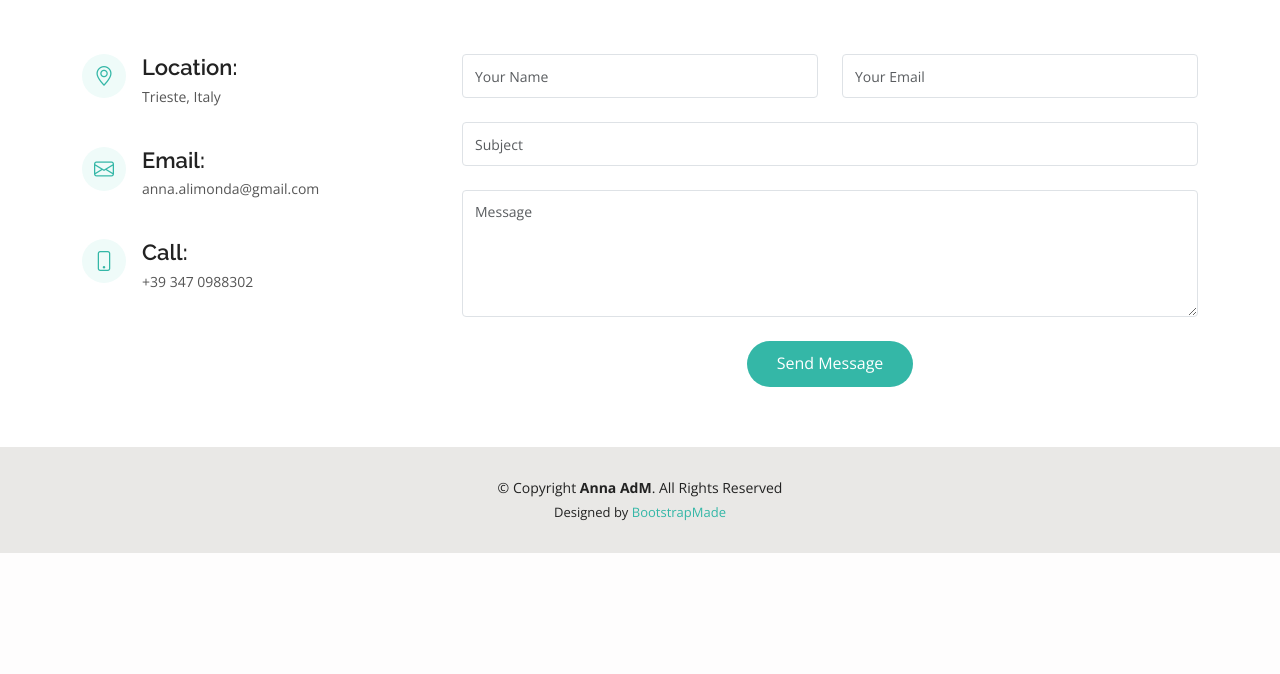
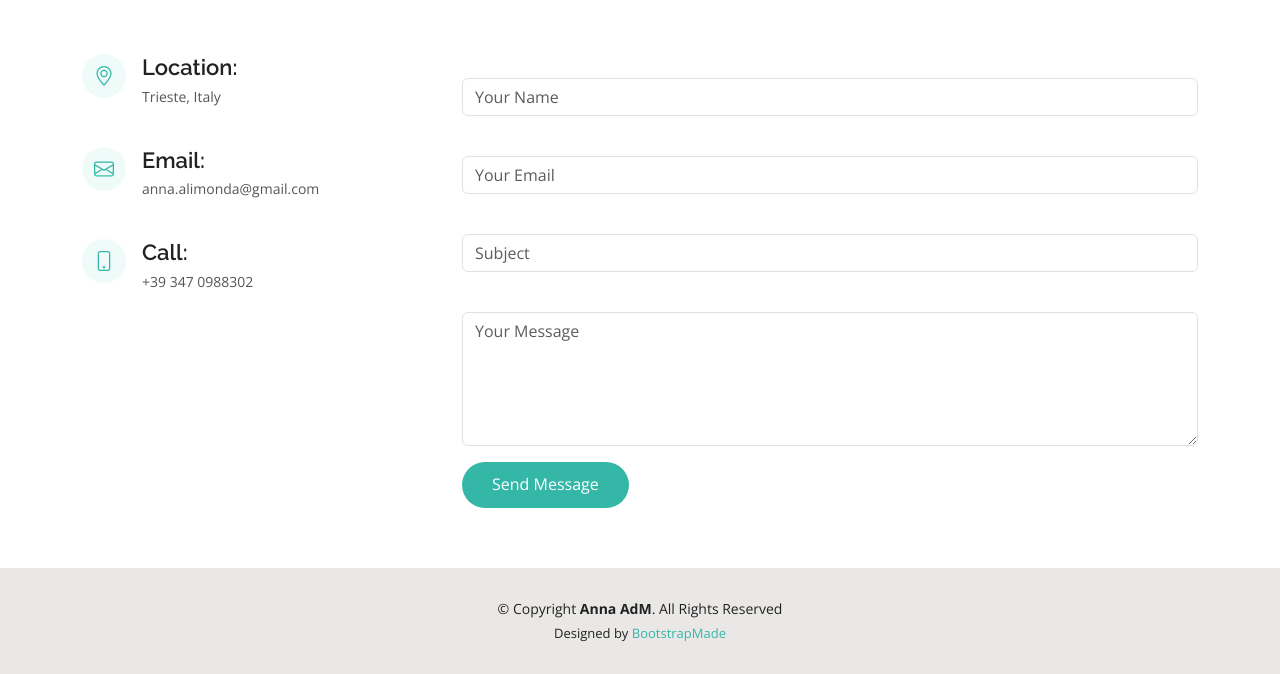
Before and after one commit to annaAdm/Portfolio, a Flask app: page /contact in a window 1280 px wide. Shown: the part 536-1210 px from the top of the page. Before the commit the page ends 1089 px from the top, so only its background shows below. Run offline with Flask 3, Linux system fonts and the light colour scheme; some libraries are stand-ins or nearby versions.

Commit message:
contact works

```diff
--- /dev/null
+++ b/forms.py
@@ -0,0 +1,20 @@
+from flask_wtf import FlaskForm
+from wtforms import StringField, SubmitField, EmailField, PasswordField
+from wtforms.validators import DataRequired, URL, Length, Email
+from flask_ckeditor import CKEditorField
+
+
+class ContactForm(FlaskForm):
+    name = StringField("", render_kw={"placeholder": "Your Name", "class": "col-md-6 form-group", "style": "text"},
+                       validators=[DataRequired()])
+    email = EmailField("", render_kw={"placeholder": "Your Email", "class": "col-md-6 form-group mt-3 mt-md-0",
+                                      "style": "text"}, validators=[DataRequired()])
+    subject = StringField("", render_kw={"placeholder": "Subject"}, )
+    message = CKEditorField("", render_kw={"placeholder": "Your Message", "rows": "5"}, validators=[DataRequired()])
+    submit = SubmitField("Send Message", render_kw={"style":
+                                                        "background-color: #34b7a7; "
+                                                        "border: 0; "
+                                                        "padding: 10px 30px 12px 30px; "
+                                                        "color:  #fff;"
+                                                        "transition: 0.4s;"
+                                                        "border-radius: 50px;"})
--- a/main.py
+++ b/main.py
@@ -1,11 +1,19 @@
 import os
+import smtplib
 
 from flask import Flask, render_template, url_for, flash, redirect
 from flask_bootstrap import Bootstrap5
+from forms import ContactForm
+from flask_ckeditor import CKEditor
+
+my_email = os.environ.get("my_email")
+# print(my_email)
+gmail_password = os.environ.get("PSW")
 
 app = Flask(__name__)
 app.config['SECRET_KEY'] = os.environ.get("FLASK_KEY")
 # print(app.config["SECRET_KEY"])
+ckeditor = CKEditor(app)
 Bootstrap5(app)
 
 
@@ -29,9 +37,26 @@ def projects():
     return render_template("projects.html")
 
 
-@app.route('/contact')
+@app.route("/contact", methods=["GET", "POST"])
 def contact():
-    return render_template("contact.html")
+    contact_form = ContactForm()
+    if contact_form.validate_on_submit():
+        name = contact_form.name.data,
+        email = contact_form.email.data,
+        subject = contact_form.subject.data,
+        message = contact_form.message.data,
+        entire_message = f"Name: {name}\nEmail: {email}\nMessage: {message}"
+        print(entire_message)
+        with smtplib.SMTP("smtp.gmail.com", port=587) as connection:
+            connection.starttls()
+            connection.login(user=my_email, password=gmail_password)
+            mail_to = os.environ.get("MAIL_TO")
+            connection.sendmail(from_addr=my_email,
+                                to_addrs=mail_to,
+                                msg=f"Subject:{subject}\n\n{entire_message}")
+        flash("Your message has been delivered!")
+        return redirect(url_for('home'))
+    return render_template("contact.html", form=contact_form)
 
 
 @app.route('/skills')
--- a/templates/contact.html
+++ b/templates/contact.html
@@ -1,3 +1,4 @@
+{% from "bootstrap5/form.html" import render_form %}
 {% include "header.html" %}
 
 <main id="main">
@@ -8,11 +9,16 @@
 
             <div class="section-title">
                 <h2>Contact</h2>
-          <p>Magnam dolores commodi suscipit. Necessitatibus eius consequatur ex aliquid fuga eum quidem. Sit sint consectetur velit. Quisquam quos quisquam cupiditate. Et nemo qui impedit suscipit alias ea. Quia fugiat sit in iste officiis commodi quidem hic quas.</p>
+                <p>Magnam dolores commodi suscipit. Necessitatibus eius consequatur ex aliquid fuga eum quidem. Sit sint
+                    consectetur velit. Quisquam quos quisquam cupiditate. Et nemo qui impedit suscipit alias ea. Quia
+                    fugiat sit in iste officiis commodi quidem hic quas.</p>
             </div>
 
             <div>
-          <iframe style="border:0; width: 100%; height: 270px;" src="https://www.google.com/maps/embed?pb=!1m18!1m12!1m3!1d89245.57262780143!2d13.63600672438924!3d45.65234505972946!2m3!1f0!2f0!3f0!3m2!1i1024!2i768!4f13.1!3m3!1m2!1s0x477b6b06e4edf533%3A0x666a2484d4dd2b50!2sTrieste%20TS!5e0!3m2!1sit!2sit!4v1703180833312!5m2!1sit!2sit" loading="lazy" referrerpolicy="no-referrer-when-downgrade" frameborder="0" allowfullscreen></iframe>
+                <iframe style="border:0; width: 100%; height: 270px;"
+                        src="https://www.google.com/maps/embed?pb=!1m18!1m12!1m3!1d89245.57262780143!2d13.63600672438924!3d45.65234505972946!2m3!1f0!2f0!3f0!3m2!1i1024!2i768!4f13.1!3m3!1m2!1s0x477b6b06e4edf533%3A0x666a2484d4dd2b50!2sTrieste%20TS!5e0!3m2!1sit!2sit!4v1703180833312!5m2!1sit!2sit"
+                        loading="lazy" referrerpolicy="no-referrer-when-downgrade" frameborder="0"
+                        allowfullscreen></iframe>
             </div>
 
             <div class="row mt-5">
@@ -42,34 +48,11 @@
                 </div>
 
                 <div class="col-lg-8 mt-5 mt-lg-0">
-
-            <form action="templates/contact.php" method="post" role="form" class="php-email-form">
                     <div class="row">
-                <div class="col-md-6 form-group">
-                  <input type="text" name="name" class="form-control" id="name" placeholder="Your Name" required>
-                </div>
-                <div class="col-md-6 form-group mt-3 mt-md-0">
-                  <input type="email" class="form-control" name="email" id="email" placeholder="Your Email" required>
+                        {{ render_form(form) }}
                     </div>
                 </div>
-              <div class="form-group mt-3">
-                <input type="text" class="form-control" name="subject" id="subject" placeholder="Subject" required>
             </div>
-              <div class="form-group mt-3">
-                <textarea class="form-control" name="message" rows="5" placeholder="Message" required></textarea>
-              </div>
-              <div class="my-3">
-                <div class="loading">Loading</div>
-                <div class="error-message"></div>
-                <div class="sent-message">Your message has been sent. Thank you!</div>
-              </div>
-              <div class="text-center"><button type="submit">Send Message</button></div>
-            </form>
-
-          </div>
-
-        </div>
-
         </div>
     </section><!-- End Contact Section -->
 
--- a/templates/skills.html
+++ b/templates/skills.html
@@ -7,7 +7,7 @@
       <div class="container" data-aos="fade-up">
 
         <div class="section-title">
-          <h2>Services</h2>
+          <h2>Skills</h2>
           <p>Magnam dolores commodi suscipit. Necessitatibus eius consequatur ex aliquid fuga eum quidem. Sit sint consectetur velit. Quisquam quos quisquam cupiditate. Et nemo qui impedit suscipit alias ea. Quia fugiat sit in iste officiis commodi quidem hic quas.</p>
         </div>
 
```
Also changed, not shown: templates/about.html (+7 -7 lines), templates/index.html (+15 -6 lines). Lines whose indentation alone changed are shown as unchanged.
